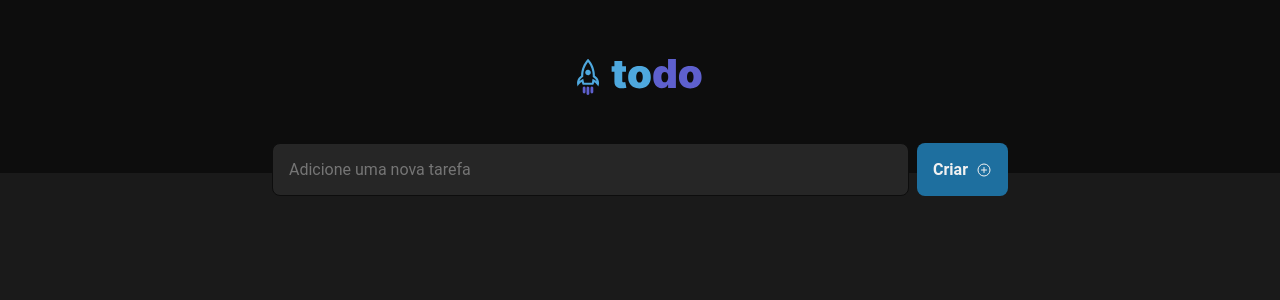
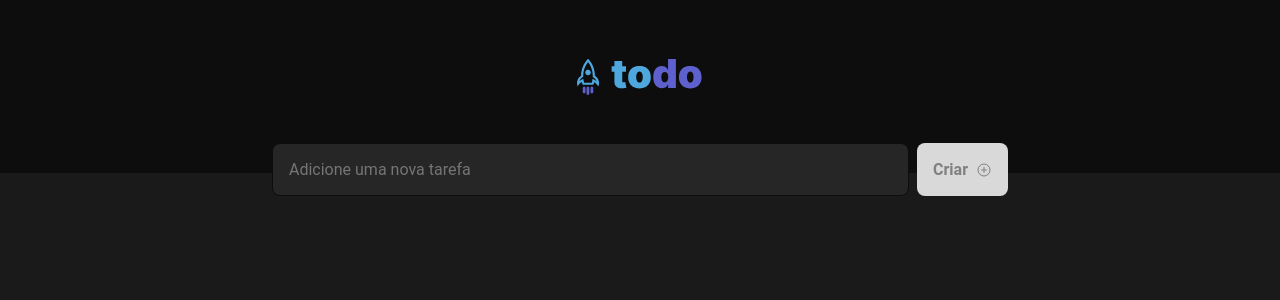
Before and after one commit to domzinhuu/ignite-desafio-01-fundamentos, a React (Vite) app: page / in a window 1280 px wide. Shown: the top 300 px of the page. Built offline with nearby package versions, Linux system fonts and the light colour scheme.

Commit message:
feat: implementando a funcionalidade de salvar as tasks (no componente pai)

```diff
--- a/src/App.tsx
+++ b/src/App.tsx
@@ -1,13 +1,22 @@
+import { useState } from "react";
 import styles from "./App.module.css";
 import { CreateTask } from "./components/CreateTask";
 import { Header } from "./components/Header";
 
 export function App() {
+  const [tasks, setTasks] = useState<string[]>([]);
+
+  function onSave(task: string): void {
+    setTasks([...tasks, task]);
+  }
+
   return (
     <div className={styles.app}>
       <Header />
       <main className={styles.content}>
-        <CreateTask />
+        <CreateTask onSave={onSave} />
+
+        {/* TODO: adicionar aqui a lista de tarefas */}
       </main>
     </div>
   );
--- a/src/components/CreateTask.module.css
+++ b/src/components/CreateTask.module.css
@@ -6,13 +6,13 @@
 .createTask input[type="text"] {
   width: 100%;
   background: var(--gray-500);
-  color:var(--gray-300);
+  color: var(--gray-300);
   border: 1px solid var(--gray-700);
   border-radius: 8px;
   padding: 1rem;
 }
 
-.createTask input[type="text"]:focus-within{
+.createTask input[type="text"]:focus-within {
   color: var(--gray-100);
 }
 
@@ -32,6 +32,12 @@
   transition: background-color 0.1s, color 0.1s;
 }
 
-.createTask button[type="submit"]:hover {
+.createTask button[type="submit"]:disabled {
+  background-color: var(--gray-200);
+  color: var(--gray-300);
+  cursor: not-allowed;
+}
+
+.createTask button[type="submit"]:not(:disabled):hover {
   background-color: var(--blue);
 }
--- a/src/components/CreateTask.tsx
+++ b/src/components/CreateTask.tsx
@@ -1,11 +1,44 @@
 import { PlusCircle } from "phosphor-react";
 import styles from "./CreateTask.module.css";
+import { ChangeEvent, FormEvent, InvalidEvent, useState } from "react";
 
-export function CreateTask() {
+interface CreateTaskProps {
+  onSave: (task: string) => void;
+}
+
+export function CreateTask({ onSave }: CreateTaskProps) {
+  const [task, setTask] = useState("");
+
+  function handleSubmitTask(el: FormEvent): void {
+    el.preventDefault();
+    onSave(task);
+    setTask("");
+
+  }
+
+  function handleTaskChange(el: ChangeEvent<HTMLInputElement>) {
+    el.target.setCustomValidity("");
+    setTask(el.target.value);
+  }
+
+  function handleInvalidTask(el: InvalidEvent<HTMLInputElement>) {
+    console.log("Invalid");
+    el.target.setCustomValidity("É preciso informar a descrição da sua task!");
+  }
+
+  const isTaskEmpty = task.length === 0;
+
   return (
-    <form className={styles.createTask}>
-      <input type="text" placeholder="Adicione uma nova tarefa" />
-      <button type="submit">
+    <form onSubmit={handleSubmitTask} className={styles.createTask}>
+      <input
+        value={task}
+        onChange={handleTaskChange}
+        onInvalid={handleInvalidTask}
+        required
+        type="text"
+        placeholder="Adicione uma nova tarefa"
+      />
+      <button disabled={isTaskEmpty} type="submit">
         Criar <PlusCircle size={16} />
       </button>
     </form>
```
